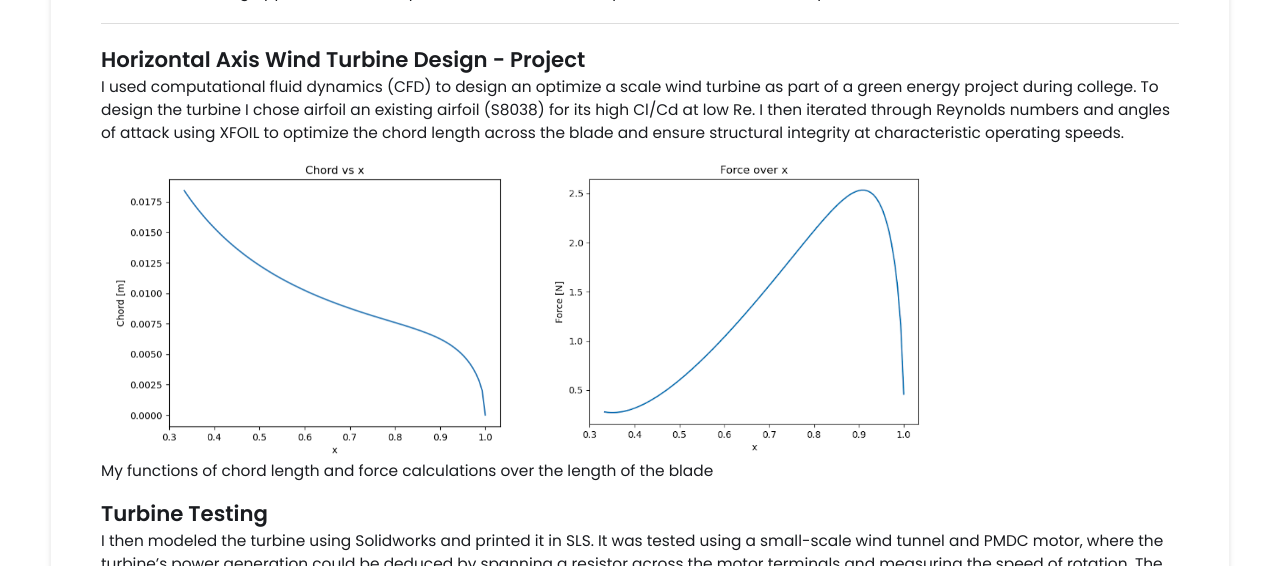
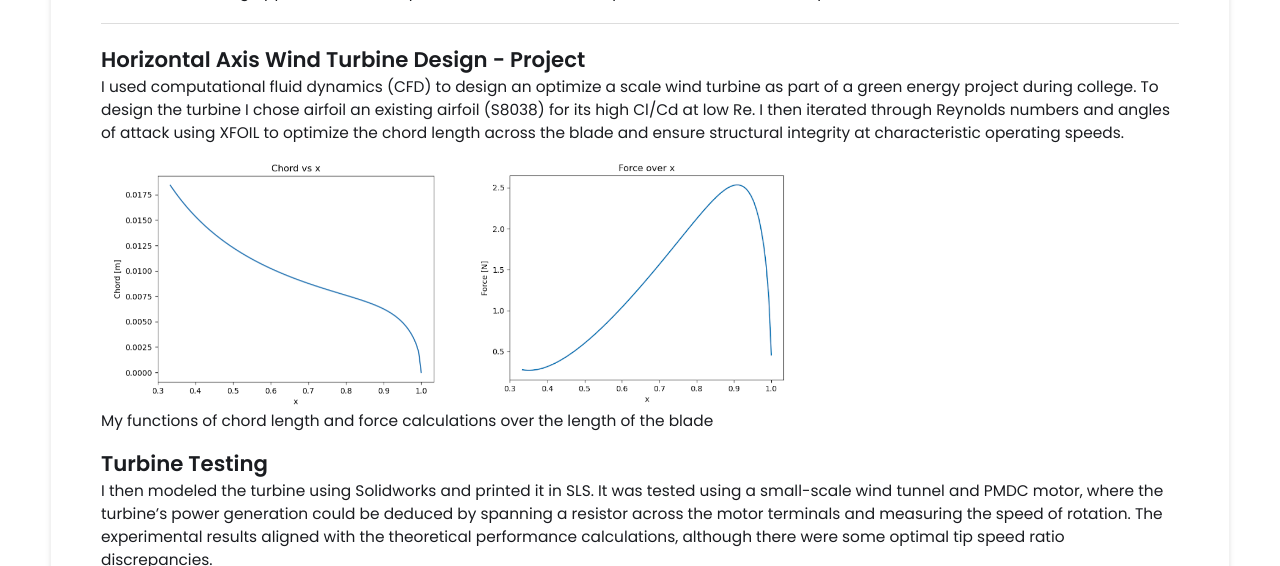
Before and after one commit to rileytinianov/rileytinianov.github.io, a Jekyll site: the page built from _projects/Turbine Design/index.md, in a window 1280 px wide. Shown: the part 2076-2642 px from the top of the page. Built offline with Jekyll 4.4.1, drawn with Linux system fonts in a browser that asks for light colours; grey boxes are pictures that could not be loaded.

Commit message:
Update index.md
resizing

```diff
--- a/_projects/Turbine Design/index.md
+++ b/_projects/Turbine Design/index.md
@@ -49,8 +49,8 @@ Wind tunnel testing apparatus and comparison of measured/analytical annular wake
 I used computational fluid dynamics (CFD) to design an optimize a scale wind turbine as part of a green energy project during college. To design the turbine I chose airfoil an existing airfoil (S8038) for its high Cl/Cd at low Re. I then iterated through Reynolds numbers and angles of attack using XFOIL to optimize the chord length across the blade and ensure structural integrity at characteristic operating speeds.
 
 <div style="display: flex; gap: 10px;">
-  <img src="/imagesreal/ChordRefinement.png" height="300" alt="Hub1">
-  <img src="/imagesreal/ForceDistribution.png" height="300" alt="Hub3">
+  <img src="/imagesreal/ChordRefinement.png" height="250" alt="Hub1">
+  <img src="/imagesreal/ForceDistribution.png" height="250" alt="Hub3">
 </div>
 My functions of chord length and force calculations over the length of the blade
 
```
